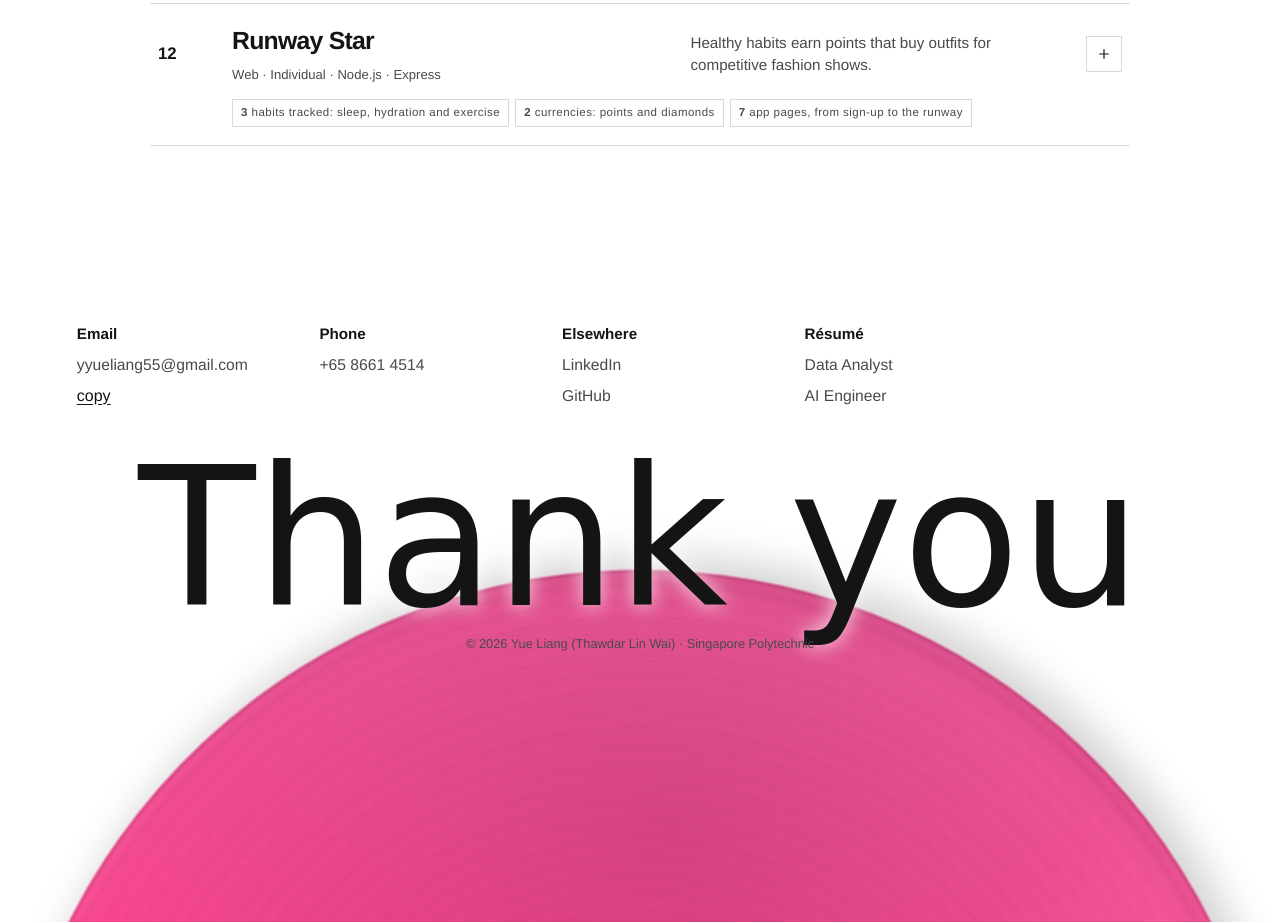
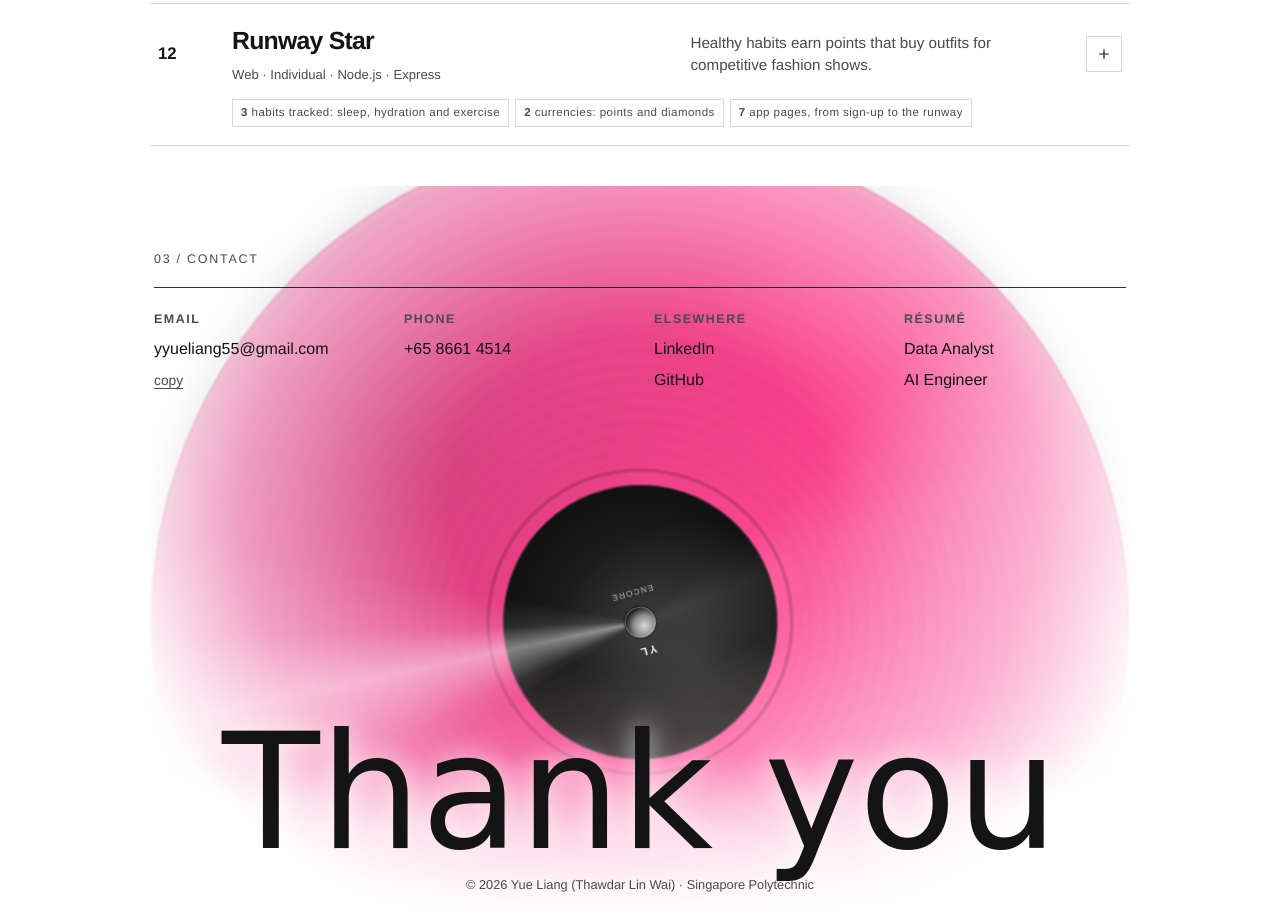
Before and after one commit to SINING-NEO/yueliang-portfolio, a plain HTML site: page index.html in a window 1280 px wide. Shown: the part 5581-6504 px from the top of the page. Drawn offline with Linux system fonts and the light colour scheme; animation ran at ten frames a second; a web font is replaced by a local one.

Commit message:
Rewrite the closing section so the disc rises as a soft encore.
Contact sits in a clear band above; Thank you rests over a masked vinyl that fades out instead of cutting off.

```diff
--- a/index.html
+++ b/index.html
@@ -276,17 +276,30 @@ html[data-theme="dark"] .disc-grooves{mix-blend-mode:soft-light;opacity:.75}
 .figs-mini img{width:100%;border:1px solid var(--line)}
 .figs-mini figcaption{font-size:.75rem;color:var(--muted);margin-top:4px}
 
-.thanks{position:relative;min-height:92vh;overflow:hidden;background:var(--paper);padding-top:72px}
-.thanks-copy{position:relative;z-index:2;padding:8vh clamp(18px,6vw,80px) 0;display:grid;grid-template-columns:repeat(4,minmax(0,1fr));gap:24px;max-width:1100px;pointer-events:none}
-.thanks-copy a,.thanks-copy button,.thanks-copy .textbtn{pointer-events:auto}
-.thanks-copy h3{margin:0 0 8px;font-size:.95rem}
-.thanks-copy p,.thanks-copy a{margin:0 0 6px;display:block;text-decoration:none;font-size:.98rem;color:var(--muted)}
-.thanks-copy a:hover{color:var(--ink);text-decoration:underline;text-underline-offset:3px}
-.textbtn{background:none;border:0;padding:0;cursor:pointer;text-decoration:underline;text-underline-offset:3px;color:var(--ink)}
-.thanks h2{position:relative;z-index:2;margin:6vh 0 0;text-align:center;font-size:clamp(5rem,16vw,12rem);pointer-events:none;text-shadow:0 0 20px var(--readable)}
-.thanks-slot{position:absolute;left:50%;top:52%;width:min(1280px,120vw);transform:translateX(-50%)}
+.thanks{position:relative;background:var(--paper);overflow:hidden}
+.thanks-top{position:relative;z-index:3;padding:clamp(48px,8vh,88px) clamp(18px,5vw,72px) 28px;max-width:1100px;margin:0 auto}
+.thanks-kicker{margin:0 0 18px;font-size:.78rem;letter-spacing:.14em;text-transform:uppercase;color:var(--muted)}
+.thanks-copy{display:grid;grid-template-columns:repeat(4,minmax(0,1fr));gap:22px 28px;padding-top:22px;border-top:1px solid var(--line-strong)}
+.thanks-copy h3{margin:0 0 8px;font-size:.78rem;letter-spacing:.12em;text-transform:uppercase;color:var(--muted);font-weight:650}
+.thanks-copy a{margin:0 0 6px;display:block;text-decoration:none;font-size:1rem;color:var(--ink)}
+.thanks-copy a:hover{text-decoration:underline;text-underline-offset:3px}
+.textbtn{background:none;border:0;padding:0;cursor:pointer;text-decoration:underline;text-underline-offset:3px;color:var(--muted);font-size:.86rem}
+.thanks-close{position:relative;min-height:clamp(420px,62vh,720px);display:flex;flex-direction:column;align-items:center;justify-content:flex-end;padding:8vh 18px 28px;isolation:isolate}
+.thanks-close h2{position:relative;z-index:3;margin:0;text-align:center;font-size:clamp(4.2rem,14vw,10rem);line-height:.85;pointer-events:none;text-shadow:0 0 28px var(--readable)}
+.fine{position:relative;z-index:3;text-align:center;margin:14px 0 0;font-size:.8rem;color:var(--muted)}
+.thanks-slot{position:absolute;left:50%;bottom:-38%;width:min(980px,108vw);transform:translateX(-50%);z-index:1;
+  -webkit-mask-image:radial-gradient(ellipse 70% 62% at 50% 38%, #000 28%, rgba(0,0,0,.55) 58%, transparent 78%);
+  mask-image:radial-gradient(ellipse 70% 62% at 50% 38%, #000 28%, rgba(0,0,0,.55) 58%, transparent 78%);
+}
 .thanks-slot .disc{width:100%}
-.fine{position:relative;z-index:2;text-align:center;margin:18px 0 0;font-size:.8rem;color:var(--muted)}
+.thanks-slot .disc-shadow{opacity:.45}
+.thanks-glow{position:absolute;inset:18% 10% auto;height:55%;z-index:0;pointer-events:none;
+  background:radial-gradient(ellipse at 50% 70%, color-mix(in srgb, var(--pink) 28%, transparent), transparent 70%);
+  filter:blur(8px);
+}
+.thanks-veil{position:absolute;inset:auto 0 0 0;height:34%;z-index:2;pointer-events:none;
+  background:linear-gradient(180deg, transparent, color-mix(in srgb, var(--paper) 55%, transparent) 45%, var(--paper) 100%);
+}
 
 @media (max-width:980px){
   .about-layout{min-height:0}
@@ -301,6 +314,7 @@ html[data-theme="dark"] .disc-grooves{mix-blend-mode:soft-light;opacity:.75}
   .o3{right:0;top:38%}
   .specs{grid-template-columns:1fr 1fr}
   .thanks-copy{grid-template-columns:1fr 1fr}
+  .thanks-slot{bottom:-46%;width:min(820px,120vw)}
 }
 @media (max-width:700px){
   .nav-toggle{display:grid}
@@ -328,6 +342,8 @@ html[data-theme="dark"] .disc-grooves{mix-blend-mode:soft-light;opacity:.75}
   .disc-hint{display:none}
   .toc-title{position:static;transform:none;width:auto;text-align:left}
   .thanks-copy{grid-template-columns:1fr}
+  .thanks-close{min-height:380px;padding-bottom:22px}
+  .thanks-slot{bottom:-52%;width:140vw}
   .polaroid{width:180px}
 }
 @media (prefers-reduced-motion:reduce){
@@ -485,6 +501,8 @@ html[data-theme="dark"] .disc-grooves{mix-blend-mode:soft-light;opacity:.75}
 </main>
 
 <section class="thanks" id="contact" aria-labelledby="thanks">
+  <div class="thanks-top">
+    <p class="thanks-kicker">03 / Contact</p>
     <div class="thanks-copy">
       <div>
         <h3>Email</h3>
@@ -506,19 +524,24 @@ html[data-theme="dark"] .disc-grooves{mix-blend-mode:soft-light;opacity:.75}
         <a href="resume/Thawdar_Lin_Wai_AI_Engineer_Resume.pdf" target="_blank" rel="noopener">AI Engineer</a>
       </div>
     </div>
+  </div>
+  <div class="thanks-close">
+    <div class="thanks-glow" aria-hidden="true"></div>
     <h2 class="script" id="thanks">Thank you</h2>
     <p class="fine">© 2026 Yue Liang (Thawdar Lin Wai) · Singapore Polytechnic</p>
     <div class="thanks-slot" aria-hidden="true">
-    <div class="disc" data-disc="thanks" data-idle="12">
+      <div class="disc" data-disc="thanks" data-idle="8">
         <div class="disc-shadow"></div>
         <div class="disc-body">
           <canvas class="disc-grooves" width="800" height="800"></canvas>
           <div class="disc-edge"></div>
-        <div class="disc-label"><b>THANK YOU</b><small>encore</small></div>
+          <div class="disc-label"><b>YL</b><small>encore</small></div>
           <div class="disc-hole"></div>
           <div class="disc-specular"></div>
         </div>
       </div>
+    </div>
+    <div class="thanks-veil" aria-hidden="true"></div>
   </div>
 </section>
 
```
Lines whose indentation alone changed are shown as unchanged.
